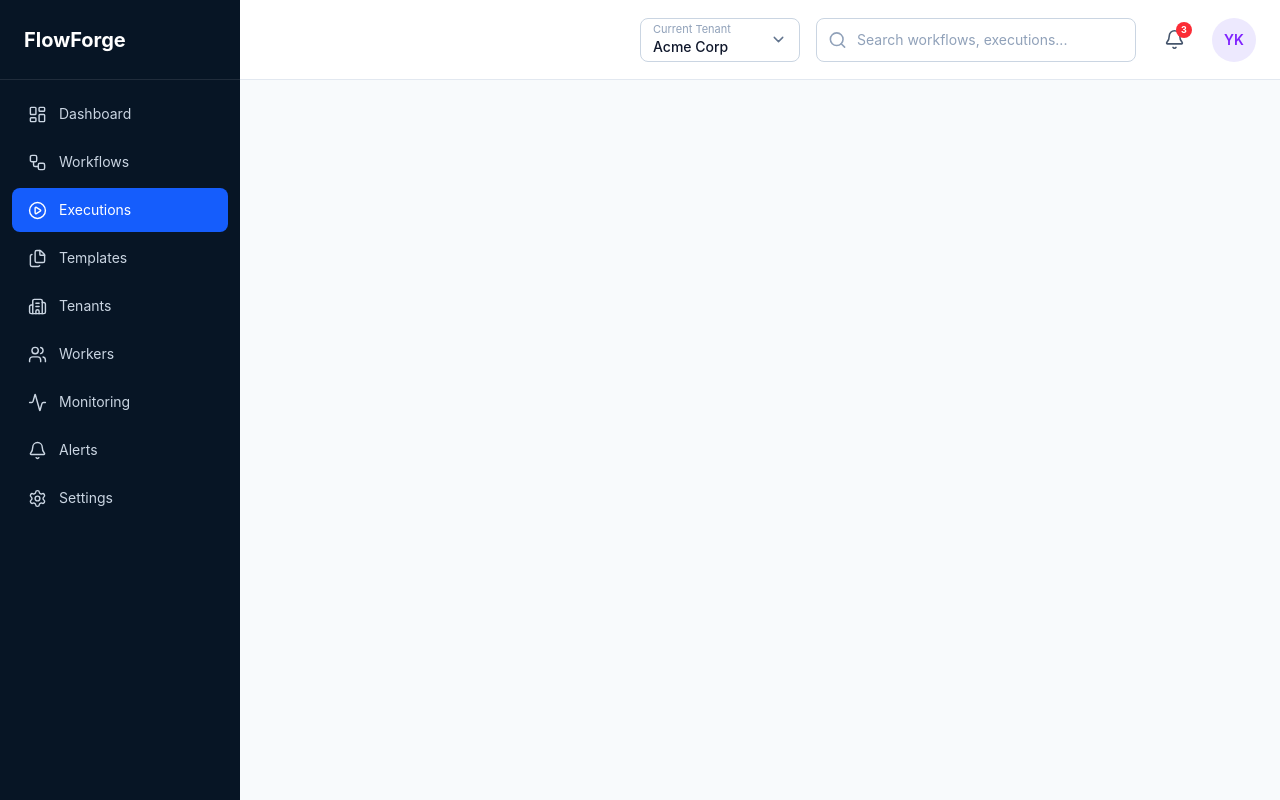
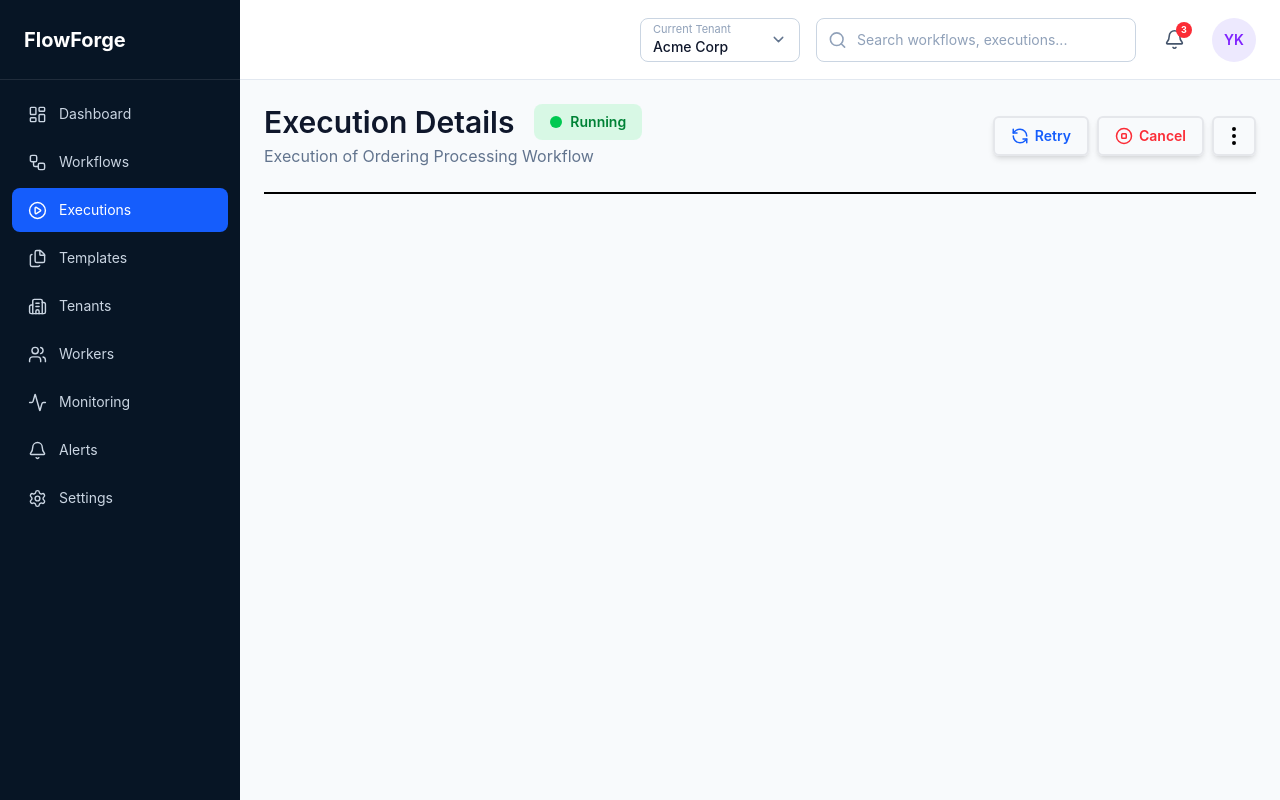
Before and after one commit to rajyalaxmichevula/PROJECT1, a React (Vite) app: page /executions in a window 1280 px wide. Built offline with nearby package versions, Linux system fonts and the light colour scheme.

Commit message:
creating Execution page

```diff
--- /dev/null
+++ b/src/components/Executions/ExecutionPageHeader.jsx
@@ -0,0 +1,50 @@
+import { CircleStop, EllipsisVertical, RefreshCcw } from 'lucide-react'
+
+const ExecutionPageHeader = () => {
+    return (
+        <div className='flex items-center justify-between'>
+            <div>
+                <div className=' flex gap-5'>
+                    <h1 className="text-3xl font-semibold text-slate-900">Execution Details</h1>
+
+                    <div className=' flex items-center gap-2 rounded-lg bg-green-200/50 px-4 text-sm text-green-700 font-semibold'>
+                        <span className=' h-3 w-3 rounded-full bg-green-500'></span>
+                        Running
+                    </div>
+                </div>
+
+                <p className="mt-1 text-base text-slate-500">
+                    Execution of Ordering  Processing Workflow
+                </p>
+
+            </div>
+
+            <div className=' flex gap-2'>
+                <button
+                    type='button'
+                    className=' flex items-center font-semibold text-sm gap-1.5 cursor-pointer text-blue-600 border-2 border-gray-200 py-2 px-4 rounded-md  transition shadow-md'
+                >
+                    <RefreshCcw size='18px' />
+                    Retry
+                </button>
+
+                <button
+                    type='button'
+                    className=' flex items-center font-semibold text-sm gap-1.5 cursor-pointer text-red-500 border-2 border-gray-200 py-2 px-4 rounded-md transition shadow-md'
+                >
+                    <CircleStop size='18px' />
+                    Cancel
+                </button>
+
+                <button
+                    type='button'
+                    className=' text-sm rounded-md px-2 border-2 cursor-pointer border-gray-200 shadow-md'
+                >
+                    <EllipsisVertical />
+                </button>
+            </div>
+        </div>
+    )
+}
+
+export default ExecutionPageHeader
--- /dev/null
+++ b/src/components/Executions/ExecutionStats.jsx
@@ -0,0 +1,52 @@
+import { BuildingComplex, Copy } from 'lucide-react'
+import ExecutionStatsCard from './ExecutionStatsCard'
+
+const executionStatsData = [
+    {
+        title: 'Execution ID',
+        description: 'exec_01H8X7Y2Z3F9',
+        icon: Copy
+    },
+    {
+        title: 'Workflow',
+        description: 'Order Processing Workflow'
+    },
+    {
+        title: 'Version',
+        description: 'v1.0.0'
+    },
+    {
+        title: 'Started at',
+        description: 'Oct 7, 2025, 10:24:12'
+    },
+    {
+        title: 'Duration',
+        description: '2m 34s'
+    },
+    {
+        title: 'Triggered By',
+        description: 'Manual (Yogesh Kumar)'
+    },
+    {
+        title: 'Tenant',
+        description: 'Acme Corp',
+        icon: BuildingComplex
+    }
+]
+
+const ExecutionStats = () => {
+
+
+    return (
+        <div className='grid grid-cols-1 md:grid-cols-2 lg:grid-cols-7 border'>
+            {
+                executionStatsData.map((stat) => {
+                    <ExecutionStatsCard key={stat.title} {...stat} />
+                })
+            }
+
+        </div>
+    )
+}
+
+export default ExecutionStats
--- /dev/null
+++ b/src/components/Executions/ExecutionStatsCard.jsx
@@ -0,0 +1,18 @@
+import React from 'react'
+
+const ExecutionStatsCard = ({
+    title,
+    description,
+    icon
+}) => {
+    return (
+        <div className='rounded-xl border border-slate-200 bg-white p-5 shadow-sm'>
+            <div>
+                <title>Execution ID</title>
+                <p>Lorem ipsum dolor sit amet, consectetur adipisicing elit. Assumenda impedit id magnam ea dicta consequuntur molestias rem officia accusantium excepturi eos beatae vitae tenetur ipsam vel consequatur, cum dignissimos! Officia.</p>
+            </div>
+        </div>
+    )
+}
+
+export default ExecutionStatsCard
--- a/src/pages/Executions.jsx
+++ b/src/pages/Executions.jsx
@@ -1,5 +1,15 @@
+import ExecutionPageHeader from "../components/Executions/ExecutionPageHeader";
+import ExecutionStats from "../components/Executions/ExecutionStats";
+
 const Executions = () => {
-  return <div></div>;
+  return (
+    <div className="space-y-6 p-6">
+
+      <ExecutionPageHeader />
+
+      <ExecutionStats />
+    </div>
+  )
 };
 
 export default Executions;
```
